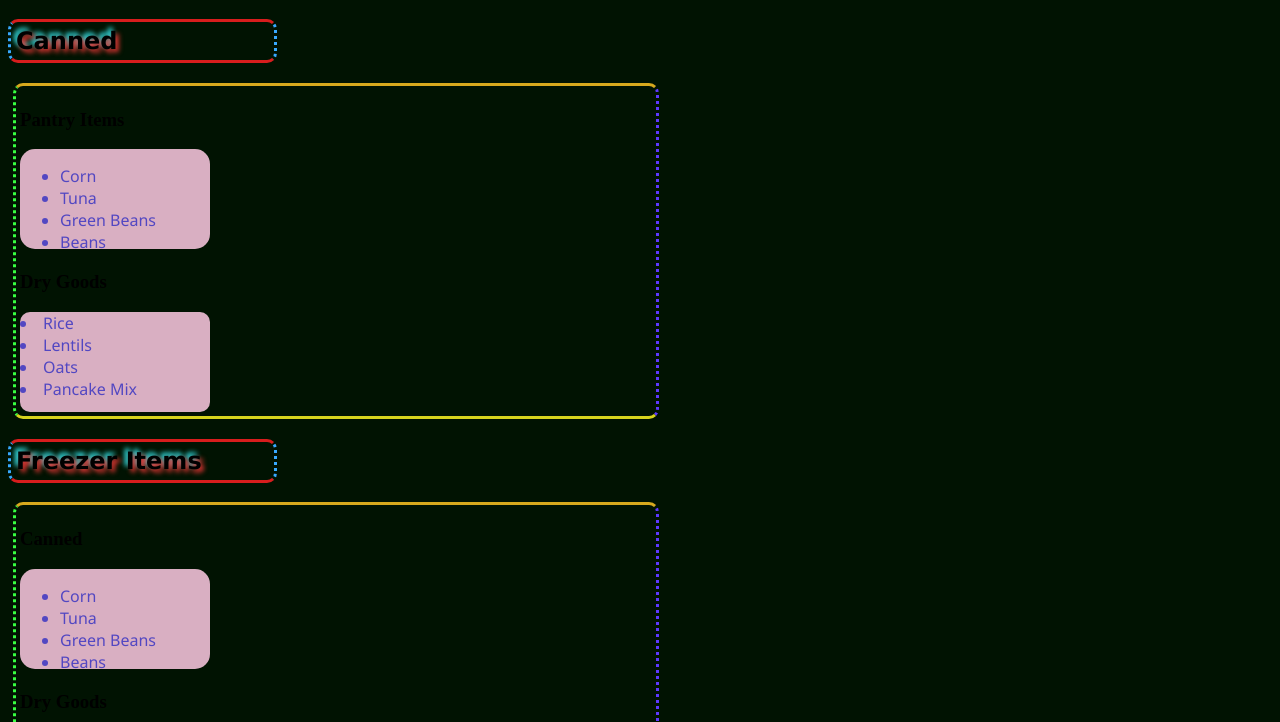
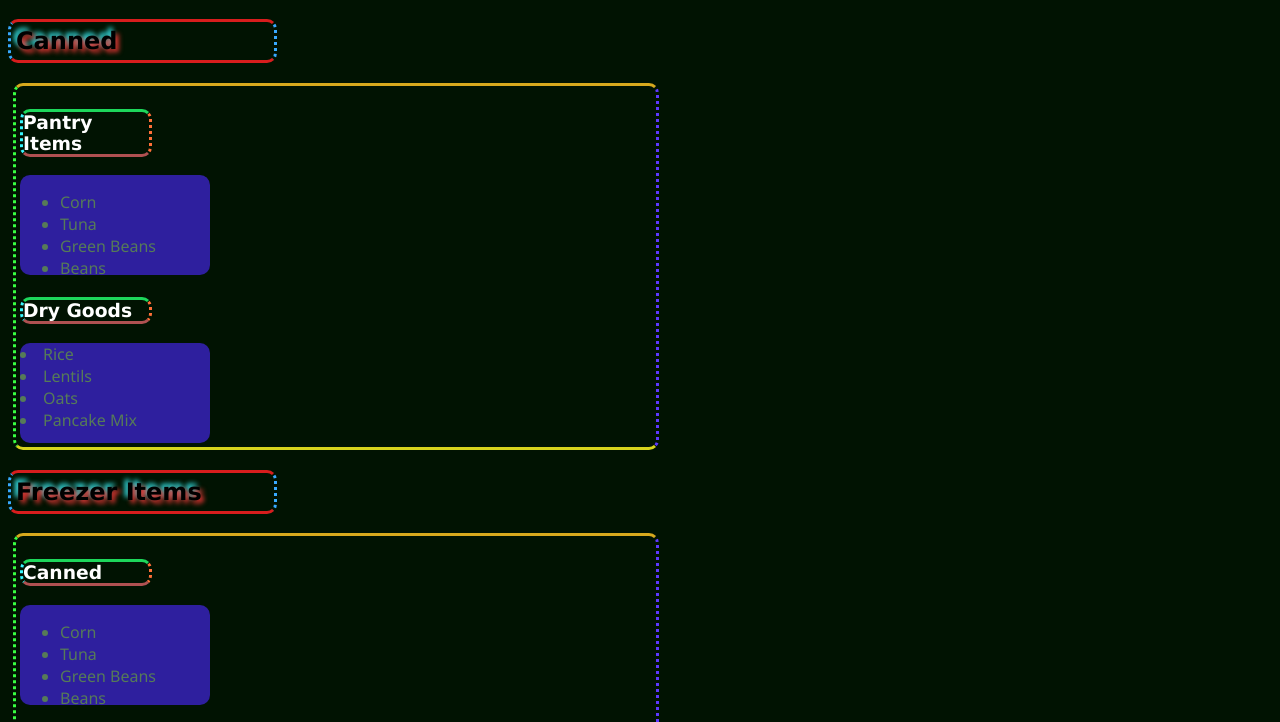
Before and after one commit to M4dave/groceryList, a plain HTML site: page index.html in a window 1280 px wide. Shown: the part 78-800 px from the top of the page. Drawn offline with Linux system fonts and the light colour scheme.

Commit message:
updated css

```diff
--- a/index.html
+++ b/index.html
@@ -13,7 +13,7 @@
 
     <div class="pantryList">
 
-        <h3>Pantry Items</h3>
+        <h3 id="h3">Pantry Items</h3>
         <div class="cannedFoods">
             <ul>
                 <li>Corn</li>
@@ -22,7 +22,7 @@
                 <li>Beans</li>
             </ul>
         </div>
-        <h3>Dry Goods</h3>
+        <h3 id="h3">Dry Goods</h3>
         <div class="dryGoods">
             <li>Rice</li>
             <li>Lentils</li>
@@ -33,7 +33,7 @@
     </div>
     <h2 id="cannedFreezer">Freezer Items</h2>
     <div class="pantryList">
-        <h3 id="">Canned</h3>
+        <h3 id="h3">Canned</h3>
         <div class="cannedFoods">
             <ul>
                 <li>Corn</li>
@@ -42,7 +42,7 @@
                 <li>Beans</li>
             </ul>
         </div>
-        <h3>Dry Goods</h3>
+        <h3 id="h3">Dry Goods</h3>
         <div class="dryGoods">
             <li>Rice</li>
             <li>Lentils</li>
--- a/style.css
+++ b/style.css
@@ -43,8 +43,8 @@ h2{
 
 .dryGoods {
     display: inline-block;
-    background-color: hsl(334, 36%, 77%);
-    color: hsl(245, 50%, 52%);
+    background-color: hsl(247, 67%, 37%);
+    color: hsl(123, 18%, 41%);
     font-family: 'Segoe UI', Tahoma, Geneva, Verdana, sans-serif;
     font-size: 1em;
     width: 30%;
@@ -55,11 +55,21 @@ h2{
 }
 .cannedFoods {
     display: inline-block;
-    background-color: hsl(334, 36%, 77%);
-    color: hsl(245, 50%, 52%);
+    background-color: hsl(247, 67%, 37%);
+    color: hsl(123, 18%, 41%);
     font-family: 'Segoe UI', Tahoma, Geneva, Verdana, sans-serif;
     font-size: 1em;
     width: 30%;
     height: 100px;
-    border-radius: 15px;
+    border-radius: 10px;
 }
+h3{
+    font-family: 'Lucida Sans', 'Lucida Sans Regular', 'Lucida Grande', 'Lucida Sans Unicode', Geneva, Verdana, sans-serif;
+    color: hsl(0, 0%, 100%);
+    border-radius: 10px;
+    border-bottom: 3px solid #af5151;
+    border-left: 3px dotted #38f8ff;
+    border-right: 3px dotted #ff7038;
+    border-top: 3px solid #1dd75b;
+    width: 20%;
+}
```
